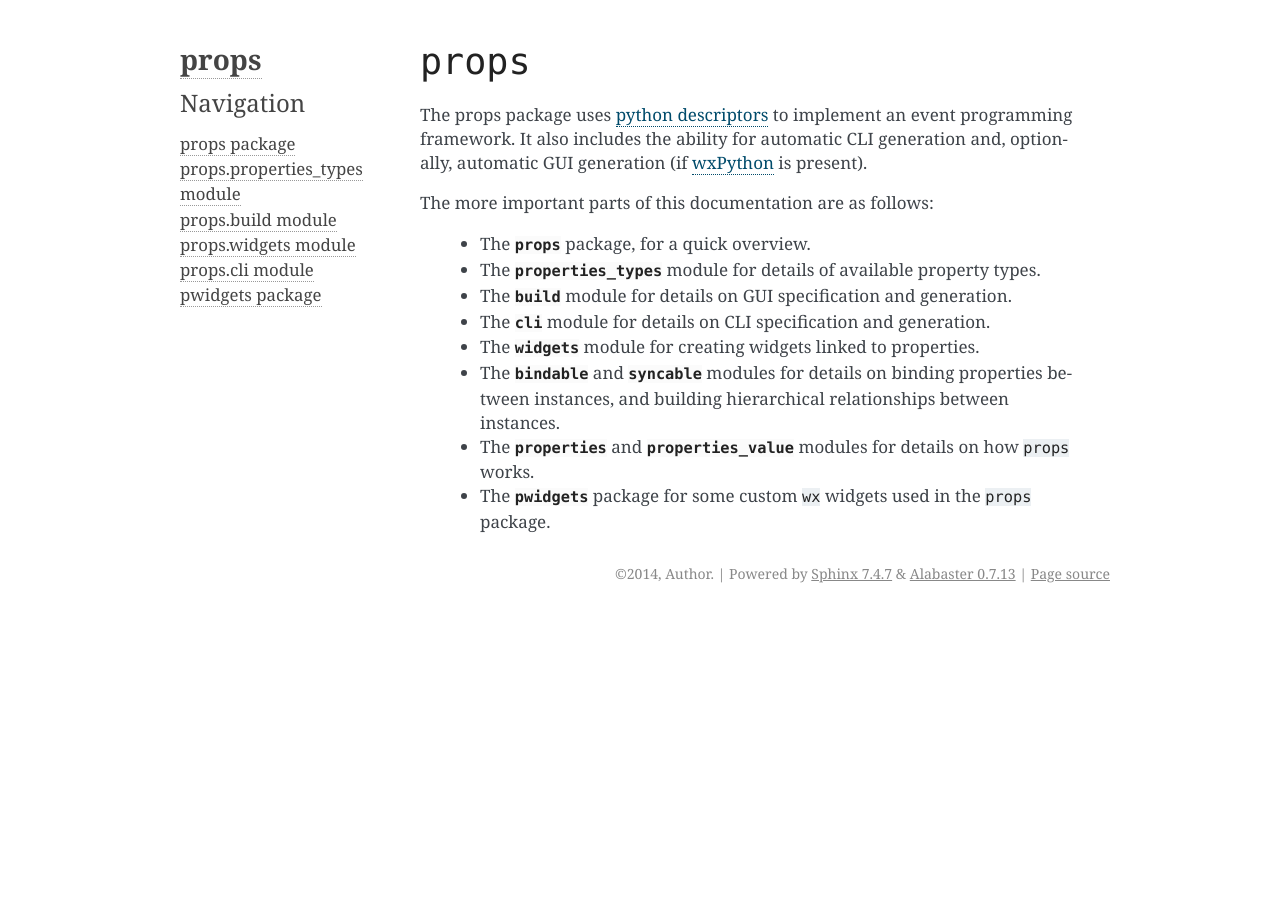
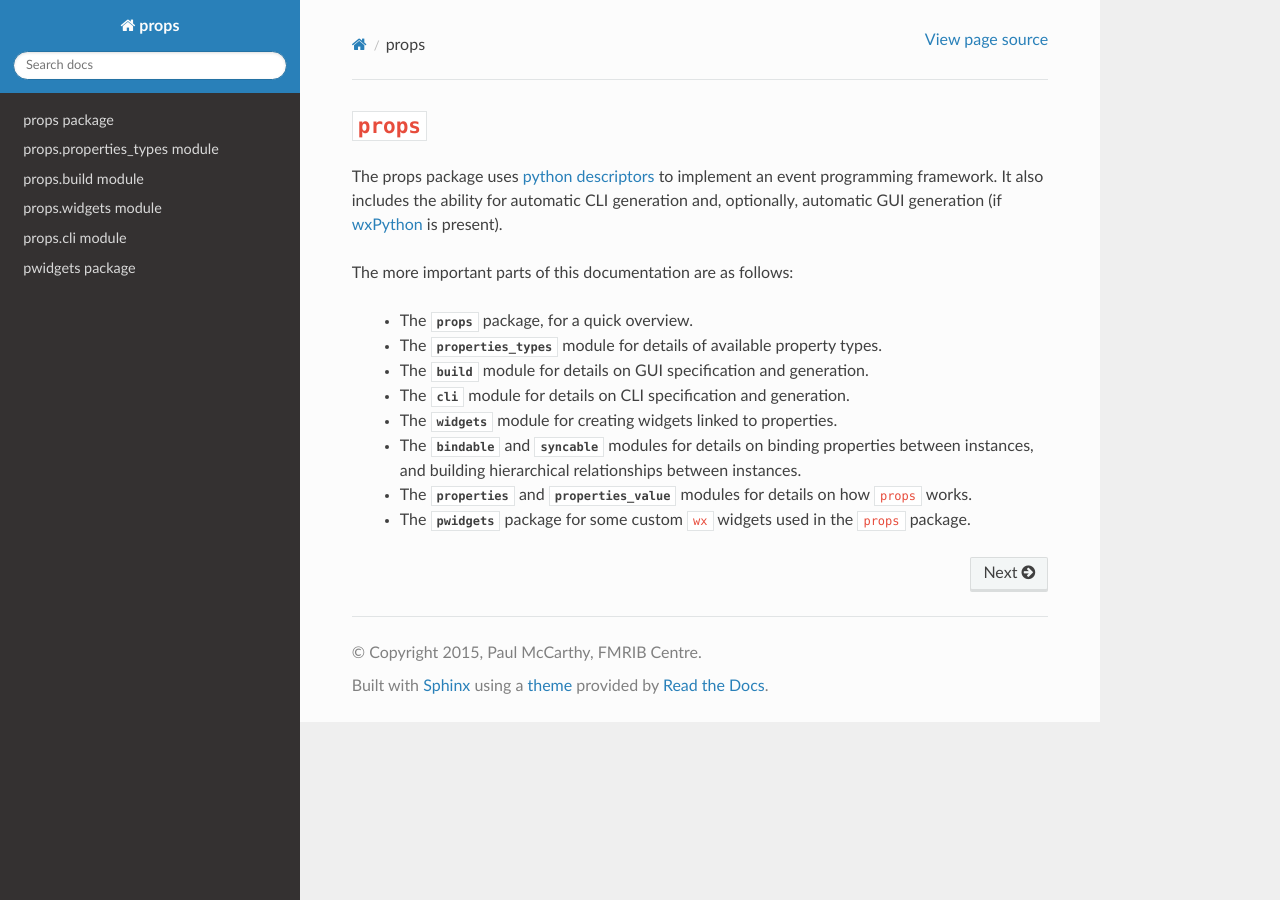
Before and after one commit to pauldmccarthy/fsleyes-props, a Sphinx documentation site: the page built from doc/index.rst, in a window 1280 px wide. Built offline with Sphinx 7.4.7 and the Read the Docs theme 2.0.0, drawn with Linux system fonts in a browser that asks for light colours; formulas are drawn with MathJax 3.

Commit message:
Changed theme from alabaster to rtd

```diff
--- a/doc/conf.py
+++ b/doc/conf.py
@@ -65,7 +65,7 @@ master_doc = 'index'
 
 # General information about the project.
 project = u'props'
-copyright = u'2014, Author'
+copyright = u'2015, Paul McCarthy, FMRIB Centre'
 
 # The version info for the project you're documenting, acts as replacement for
 # |version| and |release|, also used in various other places throughout the
@@ -119,15 +119,12 @@ pygments_style = 'sphinx'
 
 # The theme to use for HTML and HTML Help pages.  See the documentation for
 # a list of builtin themes.
-html_theme = 'alabaster'
+html_theme = 'sphinx_rtd_theme'
 
 # Theme options are theme-specific and customize the look and feel of a theme
 # further.  For a list of options available for each theme, see the
 # documentation.
-html_theme_options = {
-    'sidebar_includehidden' : True,
-    'github_button'         : False,
-}
+#html_theme_options = {}
 
 # Add any paths that contain custom themes here, relative to this directory.
 #html_theme_path = []
@@ -167,7 +164,7 @@ html_static_path = ['_static']
 #html_use_smartypants = True
 
 # Custom sidebar templates, maps document names to template names.
-html_sidebars = {'**' : ['about.html', 'navigation.html']}
+#html_sidebars = {}
 
 # Additional templates that should be rendered to pages, maps page names to
 # template names.
```
